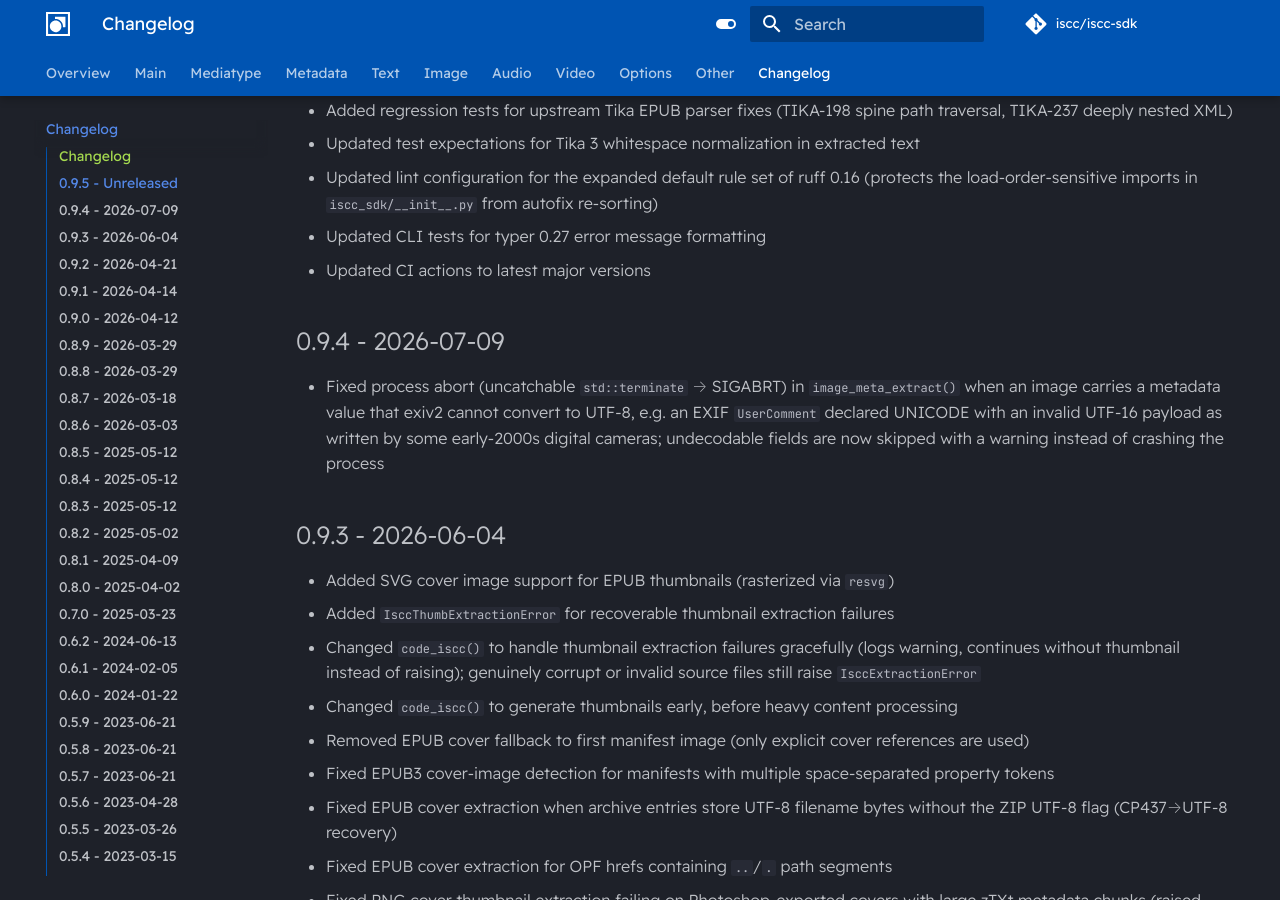
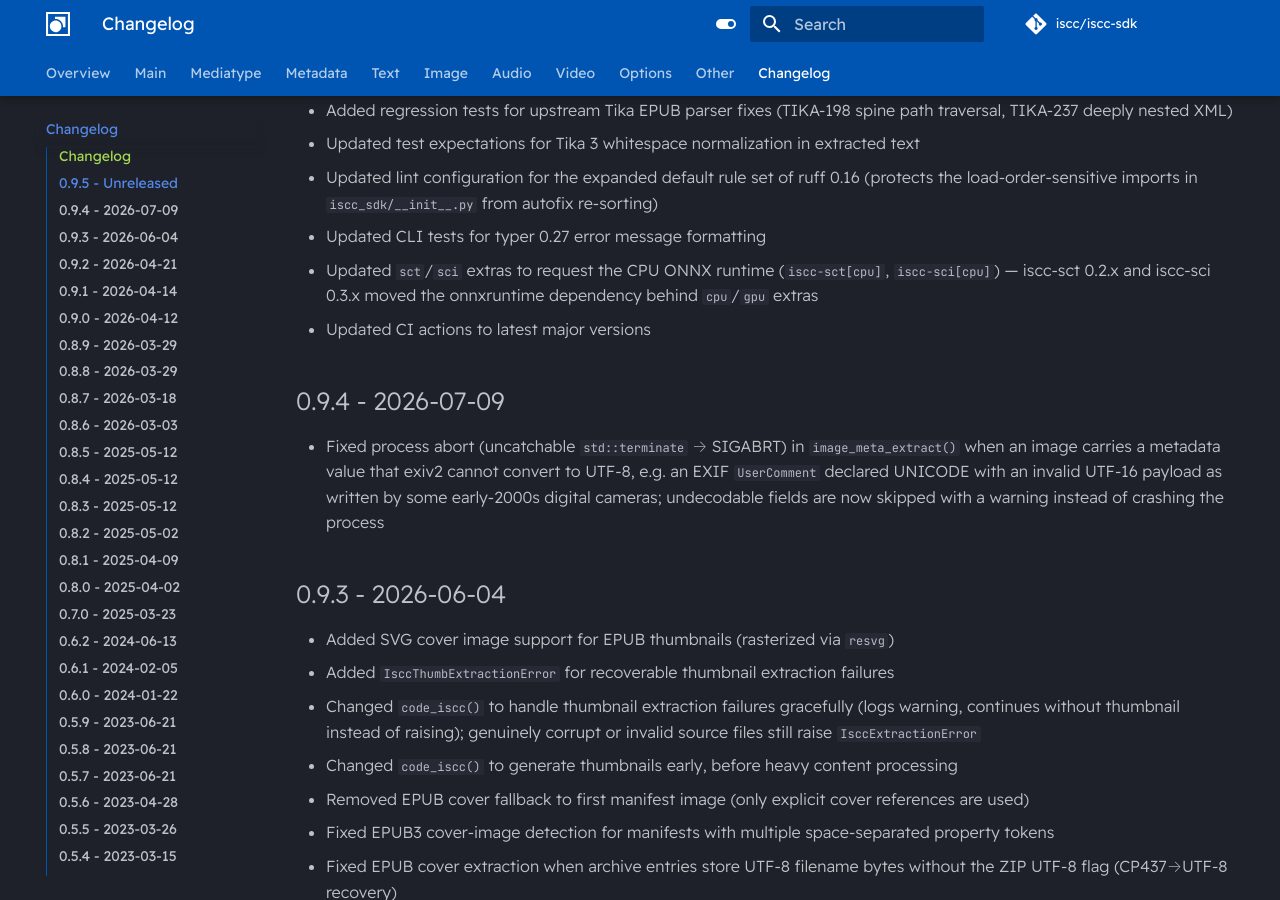
Before and after one commit to iscc/iscc-sdk, an MkDocs documentation site: the page built from docs/changelog.md, in a window 1280 px wide and 900 px high, scrolled down 459 px. Built offline with MkDocs 1.6.1 and Material for MkDocs 9.7.7, drawn with Linux system fonts in a browser that asks for light colours; comment, search, counter and statistics services are not loaded.

Commit message:
fix: request CPU ONNX runtime via sct/sci extras
iscc-sct 0.2.x and iscc-sci 0.3.x moved the onnxruntime dependency
behind cpu/gpu extras, so uv sync --all-extras no longer installed a
runtime and semantic code generation failed with ImportError. The sdk
extras now pull iscc-sct[cpu] / iscc-sci[cpu], restoring the previous
CPU runtime installation.

```diff
--- a/docs/changelog.md
+++ b/docs/changelog.md
@@ -16,6 +16,8 @@
 - Updated lint configuration for the expanded default rule set of ruff 0.16 (protects the
     load-order-sensitive imports in `iscc_sdk/__init__.py` from autofix re-sorting)
 - Updated CLI tests for typer 0.27 error message formatting
+- Updated `sct`/`sci` extras to request the CPU ONNX runtime (`iscc-sct[cpu]`, `iscc-sci[cpu]`) —
+    iscc-sct 0.2.x and iscc-sci 0.3.x moved the onnxruntime dependency behind `cpu`/`gpu` extras
 - Updated CI actions to latest major versions
 
 ## 0.9.4 - 2026-07-09
--- a/pyproject.toml
+++ b/pyproject.toml
@@ -63,10 +63,10 @@
 
 [project.optional-dependencies]
 sci = [
-    "iscc-sci",
+    "iscc-sci[cpu]",
 ]
 sct = [
-    "iscc-sct",
+    "iscc-sct[cpu]",
 ]
 
 [project.urls]
```
Also changed, not shown: CHANGELOG.md (+2 -0 lines), 1 other file.
